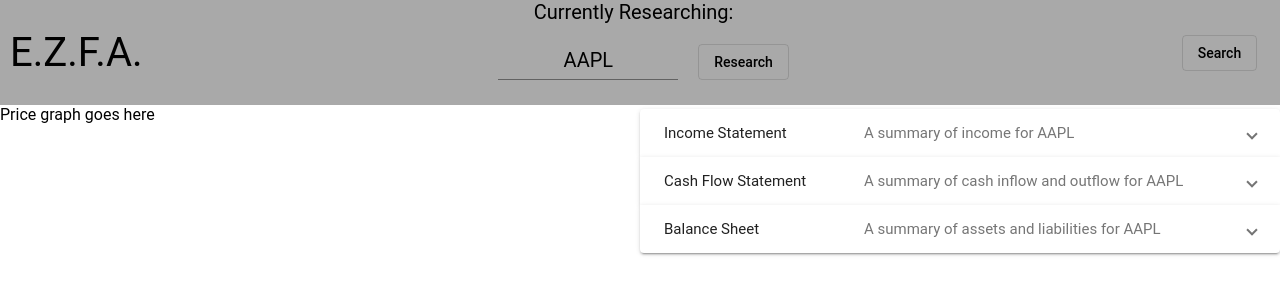
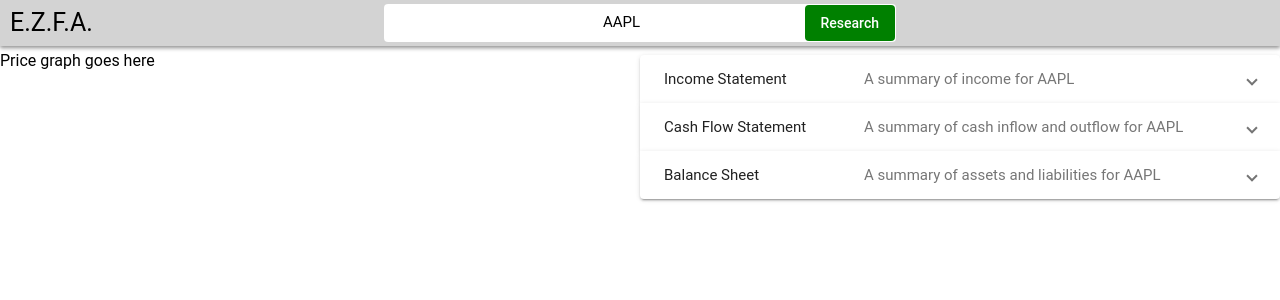
Before and after one commit to terellluna/ezFA, an Angular app in the folder ezFA/: page / in a window 1280 px wide. Shown: the top 300 px of the page. Built offline with nearby package versions, Linux system fonts and the light colour scheme; no server answers.

Commit message:
Fixed search bar

```diff
--- a/ezFA/src/app/Financials/balance-sheet/balance-sheet.component.css
+++ b/ezFA/src/app/Financials/balance-sheet/balance-sheet.component.css
@@ -1,9 +1,8 @@
-.mat-elevation-z8{
+.balance_sheet_table{
     overflow:scroll;
-    height:85vh;
+    max-height:50vh;
     width:100%;
 }
-
 
 .mat-form-field {
     font-size: 14px;
--- a/ezFA/src/app/Financials/balance-sheet/balance-sheet.component.html
+++ b/ezFA/src/app/Financials/balance-sheet/balance-sheet.component.html
@@ -1,4 +1,4 @@
-<div class="mat-elevation-z8" *ngIf="loaded">
+<div class="balance_sheet_table" *ngIf="loaded">
     <!--NOTES FOR NEXT TIME: Work on centering the ticker on the displayed page, then work on displaying all tabs-->
     <table mat-table [dataSource]="dataSource">
       <ng-container matColumnDef="date">
--- a/ezFA/src/app/FinancialsContainer/financials-container/financials-container.component.css
+++ b/ezFA/src/app/FinancialsContainer/financials-container/financials-container.component.css
@@ -1,20 +1,50 @@
 .ticker_header{
     justify-content: center;
     text-align: center;
-    font-size: 20px;
-    margin-bottom: 0px;
+    font-size: 15px;
+    margin: auto;
+    width:100%;
 }
+
+.mat-accordion{
+    max-height:100%;
+}
+
+::ng-deep .mat-form-field-appearance-outline .mat-form-field-infix {
+    padding: 0 0 0 0;
+    display: inline-flex;
+    background-color: white;
+    border-radius: 4px;
+    justify-content:center;
+}
+
+::ng-deep .mat-form-field-infix {
+    padding: .5em 0;
+    border-top: 5px;
+}
+
+::ng-deep .mat-form-field-appearance-outline .mat-form-field-outline{
+    top: 0 !important;
+}
+
+::ng-deep .mat-form-field-appearance-outline .mat-form-field-flex {
+    padding: 0 !important;
+    margin-top: 0 !important;
+    position: relative;
+}
+
+::ng-deep .mat-form-field-wrapper {
+    padding-bottom: 0px !important;
+}
+
 .ticker{
-    margin-right: 20px;
-    margin-left: 20px;
+    display: inline-flex;
     text-align: center;
 }
 .title{
-
-    font-size: 40px;
+    font-size: 25px;
     margin:auto;
     margin-left: 10px;
-
 }
 .buttons{
     margin:auto;
@@ -26,6 +56,7 @@ main{
     display:inline-flex;
     width:100%;
     height:75%;
+    margin-top:5px;
 }
 
 .price_panel{
@@ -34,7 +65,6 @@ main{
 
 .info_panel{
     width:50%;
-    height:100%;
 }
 
 .mat-expansion-panel-spacing {
@@ -63,9 +93,39 @@ main{
     border-bottom-left-radius: 4px;
 }
 
-header{
-    background-color: darkgray;
+.nav_bar{
+    background-color: lightgrey;
+    box-shadow: 0 2px 4px 0 rgba(0, 0, 0, 0.438);
     display: grid;
-    grid-template-columns: 33% 33% 33%;
+    grid-template-columns: 30% 40% 30%;
     text-align: left;
 }
+
+.mat-button{
+    background-color: green;
+    color: white;
+    margin:1px 1px 1px 1px;
+    width:min-content;
+}
+
+.mat-form-field {
+    position: relative;
+    justify-content: center;
+    width: 100%;
+}
+
+::ng-deep .mat-form-field-appearance-outline .mat-form-field-wrapper {
+    width: -webkit-fill-available;
+}
+
+.spacerSearch{
+    display:flex;
+    text-align:end;
+    width:50%
+}
+
+.spacerButton{
+    display:flex;
+    width:50%;
+    justify-content:flex-end;
+}
--- a/ezFA/src/app/FinancialsContainer/financials-container/financials-container.component.html
+++ b/ezFA/src/app/FinancialsContainer/financials-container/financials-container.component.html
@@ -1,17 +1,20 @@
 <header>
+  <div class ="nav_bar">
     <div class = "title">
-        E.Z.F.A.
+      E.Z.F.A.
     </div>
     <div class="ticker_header">
-        <mat-label> Currently Researching: </mat-label>
-        <mat-form-field class="ticker">
-            <input type="text" id="ticker" matInput value={{symbol}}>
-        </mat-form-field>
-        <button mat-stroked-button (click)="research()"> Research </button>
+      <!--<mat-label> Currently Researching: </mat-label>-->
+      <mat-form-field appearance="outline" class="ticker">
+        <div class="spacerSearch">
+          <input type="text" id="ticker" matInput value={{symbol}}>
+        </div>
+        <div class="spacerButton">
+          <button mat-button (click)="research()"> Research </button>
+        </div>
+      </mat-form-field>
     </div>
-    <div class="buttons">
-        <button mat-stroked-button> Search </button>
-    </div>
+  </div>
 </header>
 <main>
     <div class="price_panel">
```
